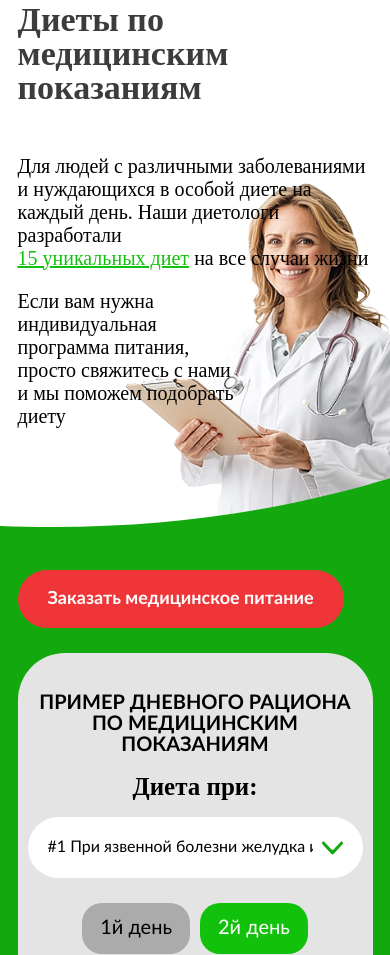
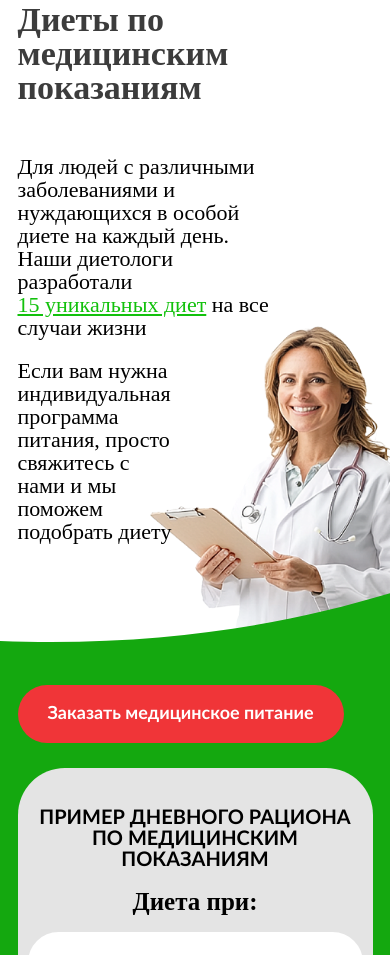
Before and after one commit to sergey-krasnodar/balanced-plate, a website: page app/pages/index.html in a window 390 px wide. Shown: the part 3835-4790 px from the top of the page. Drawn offline with nearby package versions, Linux system fonts and the light colour scheme; files that its build step writes are made by us from their sources; files whose address does not match are found by name; a web font is replaced by a local one.

Commit message:
work adaptiv

```diff
--- a/app/scss/_media.scss
+++ b/app/scss/_media.scss
@@ -224,11 +224,12 @@
       margin-bottom: 55px;
     }
     &__top-text{
-      font-size: 20px;
+      font-size: 22px;
       margin-bottom: 20px;
+      max-width: 485px;
     }
     &__top-btn{
-      font-size: 20px;
+      font-size: 22px;
     }
 
     &__slider {
@@ -340,6 +341,12 @@
   .medical {
     &__slider {
       width: 490px;
+    }
+    &__top-img-box{
+      width: 370px;
+    }
+    &__top-text{
+      max-width: 380px;
     }
   }
 }
@@ -618,17 +625,17 @@
     }
 
     &__top-text {
-      font-size: 20px;
       line-height: 23px;
       font-family: 'Lato-Light';
+      max-width: 265px;
     }
 
     &__top-text-2 {
-      max-width: 225px;
+      max-width: 163px;
     }
 
     &__top-img-box {
-      max-width: 350px;
+      max-width: 325px;
       right: -100px;
       z-index: -2;
       bottom: -70px;
```
Also changed, not shown: app/css/style.min.css.
